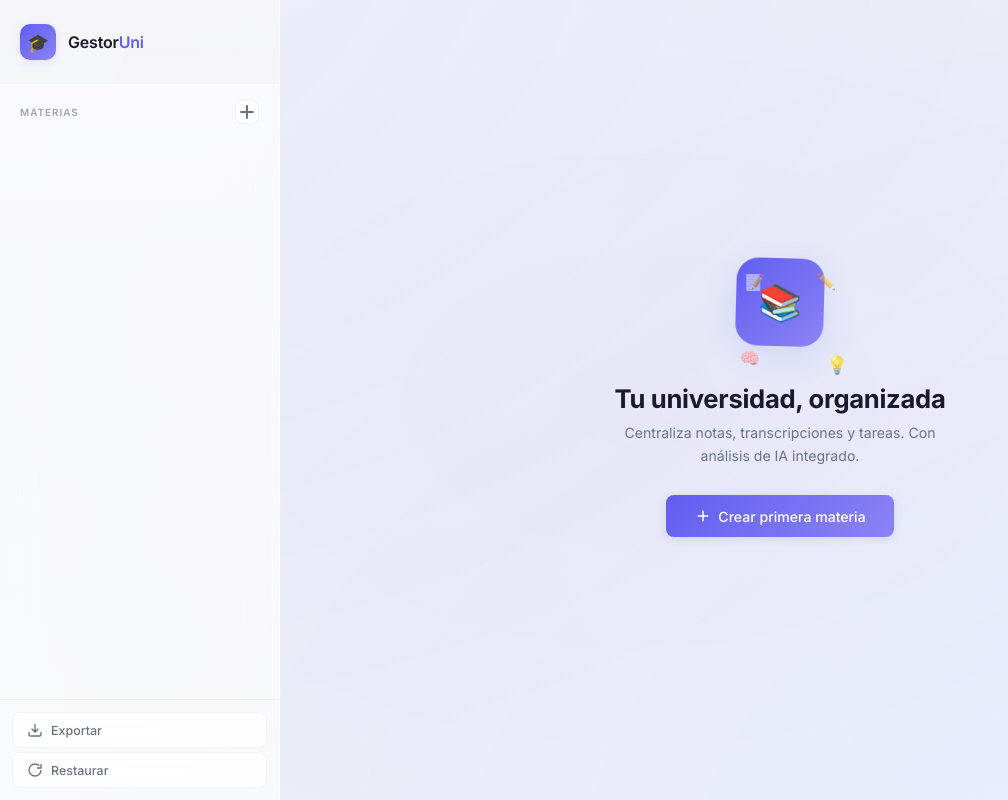
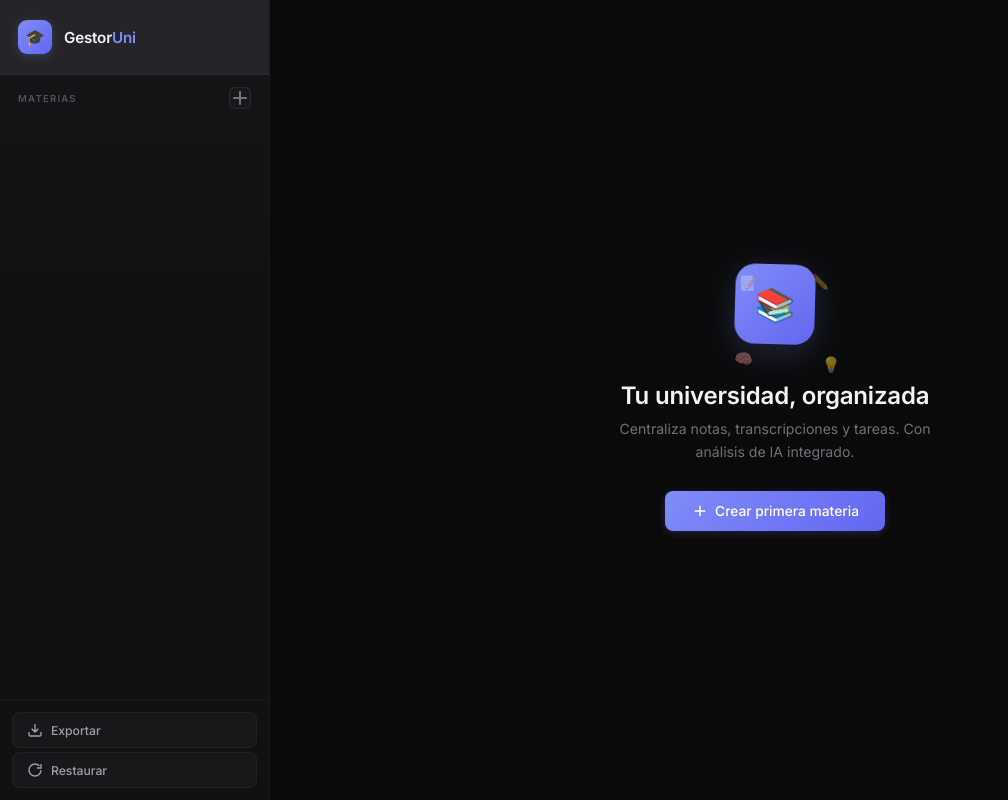
Before and after one commit to torresingenieriadev/gestor_universitario, a Flask app: page / in a window 1280 px wide. Shown: the whole page, without its empty margins (0-1008 px from the left). Run offline with Flask 3, Linux system fonts and the light colour scheme.

Commit message:
ui: tema dark gris sofisticado - paleta oscura con acento indigo

```diff
--- a/static/style.css
+++ b/static/style.css
@@ -1,29 +1,39 @@
 @import url('https://fonts.googleapis.com/css2?family=Inter:wght@300;400;500;600;700&display=swap');
 
 :root {
-    --bg-base: #f7f8fc;
-    --bg-gradient: linear-gradient(135deg, #f7f8fc 0%, #eef0f8 50%, #f0f4ff 100%);
-    --sidebar-bg: rgba(255, 255, 255, 0.65);
-    --sidebar-border: rgba(255, 255, 255, 0.8);
-    --card-bg: rgba(255, 255, 255, 0.7);
-    --card-border: rgba(255, 255, 255, 0.9);
-    --glass-border: rgba(255, 255, 255, 0.6);
-    --primary: #615ef0;
-    --primary-light: #8b83f5;
-    --primary-bg: rgba(97, 94, 240, 0.08);
-    --primary-glow: rgba(97, 94, 240, 0.15);
-    --danger: #f06060;
-    --danger-bg: rgba(240, 96, 96, 0.08);
-    --success: #34c759;
-    --success-bg: rgba(52, 199, 89, 0.08);
-    --text: #1a1a2e;
-    --text-secondary: #6b7280;
-    --text-tertiary: #9ca3af;
-    --shadow-sm: 0 1px 2px rgba(0, 0, 0, 0.04);
-    --shadow: 0 4px 12px rgba(0, 0, 0, 0.06);
-    --shadow-lg: 0 12px 40px rgba(0, 0, 0, 0.1);
-    --radius: 16px;
-    --radius-sm: 12px;
+    --bg-deep: #0a0a0b;
+    --bg-base: #111113;
+    --bg-surface: #18181b;
+    --bg-elevated: #1e1e22;
+    --bg-hover: #252529;
+    --bg-active: #2a2a2e;
+
+    --border-subtle: rgba(255, 255, 255, 0.04);
+    --border-default: rgba(255, 255, 255, 0.08);
+    --border-strong: rgba(255, 255, 255, 0.12);
+
+    --text-primary: #f4f4f5;
+    --text-secondary: #a1a1aa;
+    --text-tertiary: #71717a;
+    --text-muted: #52525b;
+
+    --accent: #818cf8;
+    --accent-light: #a5b4fc;
+    --accent-bg: rgba(129, 140, 248, 0.1);
+    --accent-bg-hover: rgba(129, 140, 248, 0.15);
+    --accent-glow: rgba(129, 140, 248, 0.2);
+
+    --danger: #f87171;
+    --danger-bg: rgba(248, 113, 113, 0.1);
+    --success: #4ade80;
+    --success-bg: rgba(74, 222, 128, 0.1);
+
+    --shadow-sm: 0 1px 2px rgba(0, 0, 0, 0.3);
+    --shadow: 0 4px 12px rgba(0, 0, 0, 0.4);
+    --shadow-lg: 0 8px 32px rgba(0, 0, 0, 0.5);
+
+    --radius: 14px;
+    --radius-sm: 10px;
     --radius-xs: 8px;
     --transition: 0.2s cubic-bezier(0.4, 0, 0.2, 1);
 }
@@ -32,9 +42,8 @@
 
 body {
     font-family: 'Inter', -apple-system, BlinkMacSystemFont, sans-serif;
-    background: var(--bg-gradient);
-    background-attachment: fixed;
-    color: var(--text);
+    background: var(--bg-deep);
+    color: var(--text-primary);
     min-height: 100vh;
     -webkit-font-smoothing: antialiased;
     overflow: hidden;
@@ -43,12 +52,10 @@ body {
 body::before {
     content: '';
     position: fixed;
-    top: -50%; left: -50%;
-    width: 200%; height: 200%;
+    inset: 0;
     background:
-        radial-gradient(ellipse at 20% 20%, rgba(97, 94, 240, 0.06) 0%, transparent 50%),
-        radial-gradient(ellipse at 80% 80%, rgba(139, 131, 245, 0.05) 0%, transparent 50%),
-        radial-gradient(ellipse at 50% 50%, rgba(97, 94, 240, 0.03) 0%, transparent 70%);
+        radial-gradient(ellipse 80% 50% at 50% -20%, rgba(129, 140, 248, 0.08) 0%, transparent 60%),
+        radial-gradient(ellipse 60% 40% at 80% 100%, rgba(129, 140, 248, 0.04) 0%, transparent 50%);
     pointer-events: none;
     z-index: 0;
 }
@@ -62,12 +69,10 @@ body::before {
 
 /* ===== SIDEBAR ===== */
 .sidebar {
-    width: 280px;
-    min-width: 280px;
-    background: var(--sidebar-bg);
-    backdrop-filter: blur(20px);
-    -webkit-backdrop-filter: blur(20px);
-    border-right: 1px solid rgba(255, 255, 255, 0.5);
+    width: 270px;
+    min-width: 270px;
+    background: var(--bg-base);
+    border-right: 1px solid var(--border-subtle);
     display: flex;
     flex-direction: column;
     overflow: hidden;
@@ -78,12 +83,12 @@ body::before {
     content: '';
     position: absolute;
     inset: 0;
-    background: linear-gradient(180deg, rgba(255,255,255,0.3) 0%, transparent 30%);
+    background: linear-gradient(180deg, rgba(255,255,255,0.02) 0%, transparent 40%);
     pointer-events: none;
 }
 
 .sidebar-logo {
-    padding: 24px 20px;
+    padding: 20px 18px;
     cursor: pointer;
     transition: var(--transition);
     display: flex;
@@ -91,65 +96,65 @@ body::before {
     gap: 12px;
     position: relative;
     z-index: 1;
+    border-bottom: 1px solid var(--border-subtle);
 }
 
-.sidebar-logo:hover { background: rgba(0, 0, 0, 0.02); }
+.sidebar-logo:hover { background: var(--bg-hover); }
 
 .logo-icon {
-    width: 36px; height: 36px;
-    background: linear-gradient(135deg, var(--primary) 0%, var(--primary-light) 100%);
-    border-radius: 10px;
+    width: 34px; height: 34px;
+    background: linear-gradient(135deg, var(--accent) 0%, #6366f1 100%);
+    border-radius: 9px;
     display: flex; align-items: center; justify-content: center;
-    font-size: 1.1rem;
-    box-shadow: 0 2px 8px var(--primary-glow);
+    font-size: 1rem;
+    box-shadow: 0 2px 8px rgba(129, 140, 248, 0.25);
 }
 
 .logo-text {
-    font-size: 1rem;
+    font-size: 0.95rem;
     font-weight: 600;
-    color: var(--text);
+    color: var(--text-primary);
     letter-spacing: -0.2px;
 }
 
-.logo-accent { color: var(--primary); }
+.logo-accent { color: var(--accent); }
 
 .sidebar-section {
     flex: 1;
     overflow: hidden;
-    padding: 8px 12px;
+    padding: 12px 10px;
     position: relative;
     z-index: 1;
 }
 
 .sidebar-section-header {
-    padding: 8px 8px 10px;
+    padding: 0 8px 10px;
     display: flex;
     align-items: center;
     justify-content: space-between;
-    font-size: 0.62rem;
+    font-size: 0.6rem;
     font-weight: 600;
     text-transform: uppercase;
-    letter-spacing: 1px;
-    color: var(--text-tertiary);
+    letter-spacing: 1.2px;
+    color: var(--text-muted);
 }
 
 .btn-add {
-    width: 24px; height: 24px;
-    border-radius: 8px;
-    border: 1px solid rgba(0, 0, 0, 0.06);
-    background: rgba(255, 255, 255, 0.8);
-    color: var(--text-secondary);
+    width: 22px; height: 22px;
+    border-radius: 6px;
+    border: 1px solid var(--border-default);
+    background: var(--bg-surface);
+    color: var(--text-tertiary);
     cursor: pointer;
     display: flex; align-items: center; justify-content: center;
     transition: var(--transition);
-    backdrop-filter: blur(8px);
 }
 
 .btn-add:hover {
-    background: var(--primary);
+    background: var(--accent);
     color: #fff;
-    border-color: var(--primary);
-    box-shadow: 0 2px 8px var(--primary-glow);
+    border-color: var(--accent);
+    box-shadow: 0 2px 8px var(--accent-glow);
 }
 
 .subject-list {
@@ -157,14 +162,14 @@ body::before {
     overflow-y: auto;
     flex: 1;
     scrollbar-width: thin;
-    scrollbar-color: rgba(0,0,0,0.06) transparent;
+    scrollbar-color: var(--border-default) transparent;
 }
 
 .subject-list li {
-    padding: 10px 12px;
+    padding: 9px 12px;
     border-radius: var(--radius-sm);
     cursor: pointer;
-    font-size: 0.85rem;
+    font-size: 0.84rem;
     font-weight: 500;
     color: var(--text-secondary);
     display: flex;
@@ -210,7 +214,7 @@ body::before {
 
 .sidebar-footer {
     padding: 12px;
-    border-top: 1px solid rgba(0, 0, 0, 0.04);
+    border-top: 1px solid var(--border-subtle);
     display: flex;
     flex-direction: column;
     gap: 4px;
@@ -221,12 +225,11 @@ body::before {
 .sidebar-btn {
     width: 100%;
     padding: 9px 14px;
-    border: 1px solid rgba(0, 0, 0, 0.04);
+    border: 1px solid var(--border-subtle);
     border-radius: var(--radius-xs);
-    background: rgba(255, 255, 255, 0.6);
-    backdrop-filter: blur(8px);
+    background: var(--bg-surface);
     color: var(--text-secondary);
-    font-size: 0.78rem;
+    font-size: 0.76rem;
     font-weight: 500;
     cursor: pointer;
     display: flex;
@@ -249,6 +252,7 @@ body::before {
     overflow-y: auto;
     position: relative;
     z-index: 1;
+    background: var(--bg-deep);
 }
 
 /* ===== WELCOME ===== */
@@ -268,11 +272,11 @@ body::before {
 }
 
 .welcome-icon-wrap {
-    width: 88px; height: 88px;
-    background: linear-gradient(135deg, var(--primary) 0%, var(--primary-light) 100%);
-    border-radius: 22px;
+    width: 80px; height: 80px;
+    background: linear-gradient(135deg, var(--accent) 0%, #6366f1 100%);
+    border-radius: 20px;
     display: flex; align-items: center; justify-content: center;
-    box-shadow: 0 8px 32px var(--primary-glow);
+    box-shadow: 0 8px 32px var(--accent-glow);
     animation: float 4s ease-in-out infinite;
 }
 
@@ -281,7 +285,7 @@ body::before {
     50% { transform: translateY(-6px) rotate(2deg); }
 }
 
-.welcome-emoji { font-size: 2.2rem; }
+.welcome-emoji { font-size: 2rem; }
 
 .welcome-particles {
     position: absolute;
@@ -291,28 +295,28 @@ body::before {
 
 .particle {
     position: absolute;
-    font-size: 1rem;
+    font-size: 0.9rem;
     animation: particleFloat 5s ease-in-out infinite;
     animation-delay: var(--d);
-    opacity: 0.6;
+    opacity: 0.4;
 }
 
 @keyframes particleFloat {
-    0%, 100% { transform: translate(calc(var(--x) * 35px), calc(var(--y) * 35px)) scale(1); opacity: 0.5; }
-    50% { transform: translate(calc(var(--x) * 55px), calc(var(--y) * 55px)) scale(1.15); opacity: 0.8; }
+    0%, 100% { transform: translate(calc(var(--x) * 35px), calc(var(--y) * 35px)) scale(1); opacity: 0.3; }
+    50% { transform: translate(calc(var(--x) * 55px), calc(var(--y) * 55px)) scale(1.1); opacity: 0.6; }
 }
 
 .welcome-state h2 {
-    font-size: 1.6rem;
-    font-weight: 700;
-    color: var(--text);
+    font-size: 1.5rem;
+    font-weight: 600;
+    color: var(--text-primary);
     margin-bottom: 8px;
-    letter-spacing: -0.3px;
+    letter-spacing: -0.2px;
 }
 
 .welcome-state p {
-    color: var(--text-secondary);
-    max-width: 360px;
+    color: var(--text-tertiary);
+    max-width: 340px;
     font-size: 0.88rem;
     line-height: 1.6;
     margin-bottom: 28px;
@@ -539,25 +534,25 @@ body::before {
 }
 
 .btn-primary {
-    background: linear-gradient(135deg, var(--primary) 0%, var(--primary-light) 100%);
+    background: linear-gradient(135deg, var(--accent) 0%, #6366f1 100%);
     color: #fff;
-    box-shadow: 0 2px 8px var(--primary-glow);
+    box-shadow: 0 2px 8px var(--accent-glow);
 }
 
 .btn-primary:hover {
     transform: translateY(-1px);
-    box-shadow: 0 4px 16px var(--primary-glow);
+    box-shadow: 0 4px 16px var(--accent-glow);
 }
 
 .btn-primary:active { transform: translateY(0); }
 
 .btn-secondary {
-    background: rgba(0, 0, 0, 0.04);
+    background: var(--bg-elevated);
     color: var(--text-secondary);
-    border: 1px solid rgba(0, 0, 0, 0.06);
+    border: 1px solid var(--border-default);
 }
 
-.btn-secondary:hover { background: rgba(0, 0, 0, 0.06); }
+.btn-secondary:hover { background: var(--bg-hover); color: var(--text-primary); }
 
 .btn-ghost {
     background: transparent;
@@ -576,16 +571,15 @@ body::before {
 
 .btn-danger:hover { background: var(--danger-bg); }
 
-.btn-lg { padding: 12px 28px; font-size: 0.88rem; }
-.btn-sm { padding: 6px 12px; font-size: 0.75rem; }
+.btn-lg { padding: 11px 26px; font-size: 0.86rem; }
+.btn-sm { padding: 6px 12px; font-size: 0.74rem; }
 
 /* ===== MODAL ===== */
 .modal-overlay {
     position: fixed;
     inset: 0;
-    background: rgba(0, 0, 0, 0.3);
-    backdrop-filter: blur(8px);
-    -webkit-backdrop-filter: blur(8px);
+    background: rgba(0, 0, 0, 0.6);
+    backdrop-filter: blur(4px);
     display: flex;
     align-items: center;
     justify-content: center;
@@ -922,16 +917,16 @@ body::before {
 /* ===== SCROLLBAR ===== */
 .subject-list::-webkit-scrollbar { width: 4px; }
 .subject-list::-webkit-scrollbar-track { background: transparent; }
-.subject-list::-webkit-scrollbar-thumb { background: rgba(0,0,0,0.06); border-radius: 2px; }
+.subject-list::-webkit-scrollbar-thumb { background: var(--border-default); border-radius: 2px; }
 
 .main-content::-webkit-scrollbar { width: 6px; }
 .main-content::-webkit-scrollbar-track { background: transparent; }
-.main-content::-webkit-scrollbar-thumb { background: rgba(0,0,0,0.08); border-radius: 3px; }
-.main-content::-webkit-scrollbar-thumb:hover { background: rgba(0,0,0,0.12); }
+.main-content::-webkit-scrollbar-thumb { background: var(--border-default); border-radius: 3px; }
+.main-content::-webkit-scrollbar-thumb:hover { background: var(--border-strong); }
 
 /* ===== RESPONSIVE ===== */
 @media (max-width: 768px) {
-    .sidebar { width: 240px; min-width: 240px; }
+    .sidebar { width: 230px; min-width: 230px; }
     .tab-content { padding: 16px; }
     .subject-view-header { padding: 16px; }
     .tabs { padding: 0 16px; }
```
Also changed, not shown: other parts of static/style.css (+90 -99 lines).
